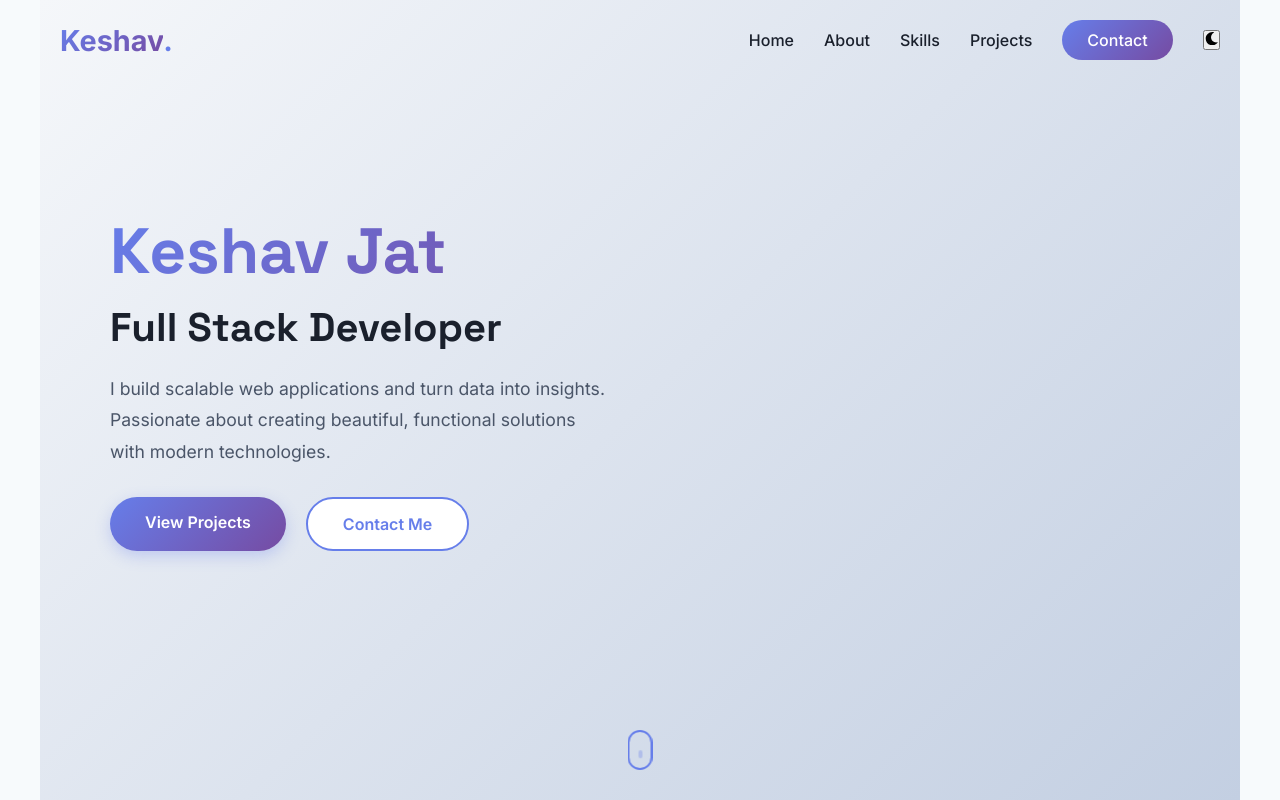
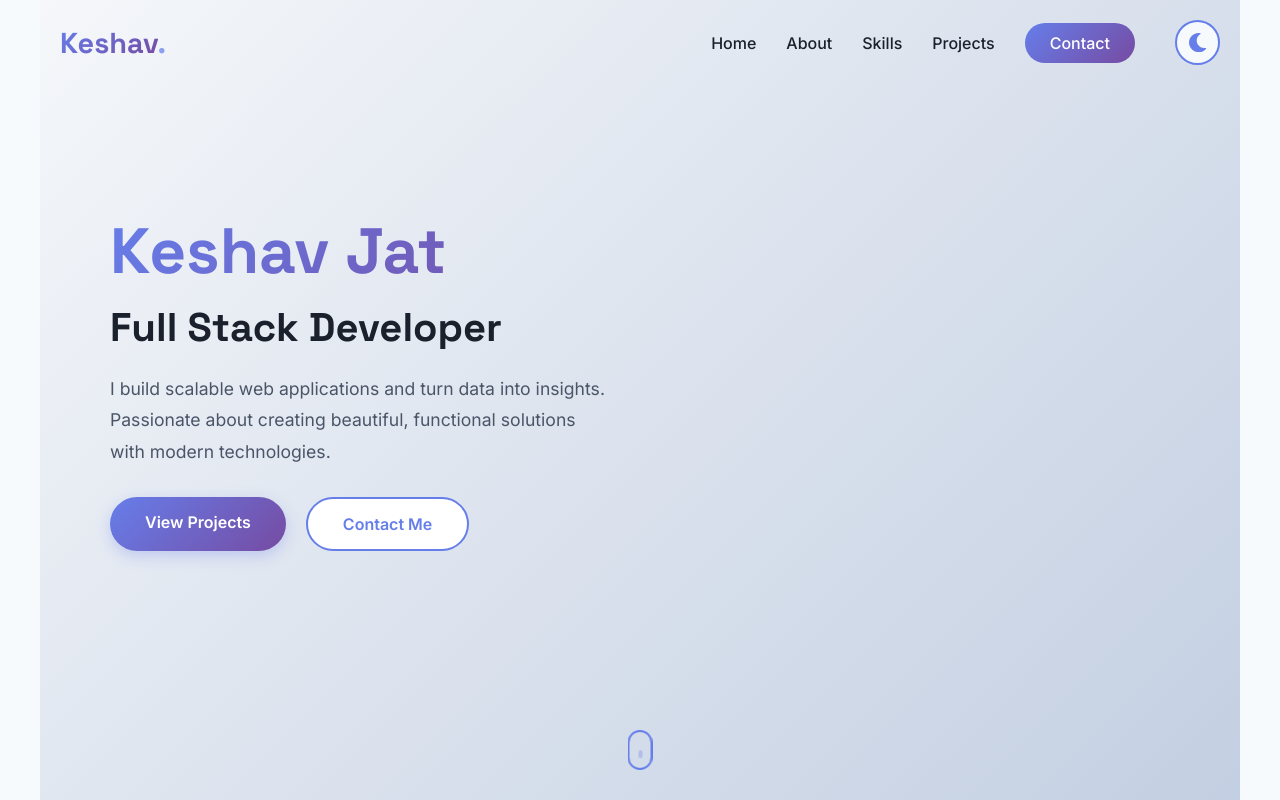
Before and after one commit to Keshavja29/portfolio-website, a React (Create React App) app: page / in a window 1280 px wide. Shown: the top 800 px of the page. Built offline with nearby package versions, Linux system fonts and the light colour scheme; the HTML template or start-up script is replaced by a standard one.

Commit message:
Add dark mode toggle button styling and dark mode navbar support

```diff
--- a/src/components/Navbar.css
+++ b/src/components/Navbar.css
@@ -16,6 +16,11 @@
   padding: 15px 0;
 }
 
+body.dark-mode .navbar.scrolled {
+  background: rgba(45, 55, 72, 0.95);
+  box-shadow: 0 2px 20px rgba(0, 0, 0, 0.3);
+}
+
 .nav-container {
   max-width: 1200px;
   margin: 0 auto;
@@ -29,6 +34,7 @@
   font-size: 1.8rem;
   font-weight: 700;
   cursor: pointer;
+  font-family: 'Space Grotesk', sans-serif;
 }
 
 .logo-text {
@@ -40,6 +46,12 @@
 
 .logo-dot {
   color: var(--primary-color);
+  animation: pulse 2s ease-in-out infinite;
+}
+
+@keyframes pulse {
+  0%, 100% { opacity: 1; }
+  50% { opacity: 0.5; }
 }
 
 .nav-menu {
@@ -54,6 +66,7 @@
   cursor: pointer;
   transition: all 0.3s ease;
   position: relative;
+  font-size: 1rem;
 }
 
 .nav-link::after {
@@ -71,9 +84,13 @@
   width: 100%;
 }
 
+.nav-link:hover {
+  color: var(--primary-color);
+}
+
 .nav-link-cta {
   background: linear-gradient(135deg, var(--primary-color), var(--secondary-color));
-  color: white;
+  color: white !important;
   padding: 10px 25px;
   border-radius: 25px;
   transition: all 0.3s ease;
@@ -86,6 +103,46 @@
 .nav-link-cta:hover {
   transform: translateY(-2px);
   box-shadow: 0 5px 15px rgba(102, 126, 234, 0.4);
+}
+
+/* Dark Mode Toggle Button */
+.theme-toggle {
+  background: var(--bg-light);
+  border: 2px solid var(--primary-color);
+  width: 45px;
+  height: 45px;
+  border-radius: 50%;
+  display: flex;
+  align-items: center;
+  justify-content: center;
+  cursor: pointer;
+  transition: all 0.3s ease;
+  margin-left: 10px;
+}
+
+.theme-toggle:hover {
+  background: linear-gradient(135deg, var(--primary-color), var(--secondary-color));
+  transform: rotate(180deg) scale(1.1);
+  box-shadow: 0 5px 15px rgba(102, 126, 234, 0.4);
+}
+
+.theme-toggle:hover .theme-icon {
+  color: white;
+}
+
+.theme-icon {
+  font-size: 1.2rem;
+  color: var(--primary-color);
+  transition: all 0.3s ease;
+}
+
+.theme-toggle:hover .theme-icon {
+  animation: spin 0.5s ease;
+}
+
+@keyframes spin {
+  from { transform: rotate(0deg); }
+  to { transform: rotate(360deg); }
 }
 
 .hamburger {
@@ -109,7 +166,7 @@
     top: 70px;
     right: -100%;
     flex-direction: column;
-    background: white;
+    background: var(--card-bg);
     width: 100%;
     padding: 30px;
     box-shadow: 0 10px 30px rgba(0, 0, 0, 0.1);
@@ -129,4 +186,9 @@
     text-align: center;
     padding: 15px 0;
   }
+
+  .theme-toggle {
+    margin-left: 0;
+    margin-top: 10px;
+  }
 }
```
